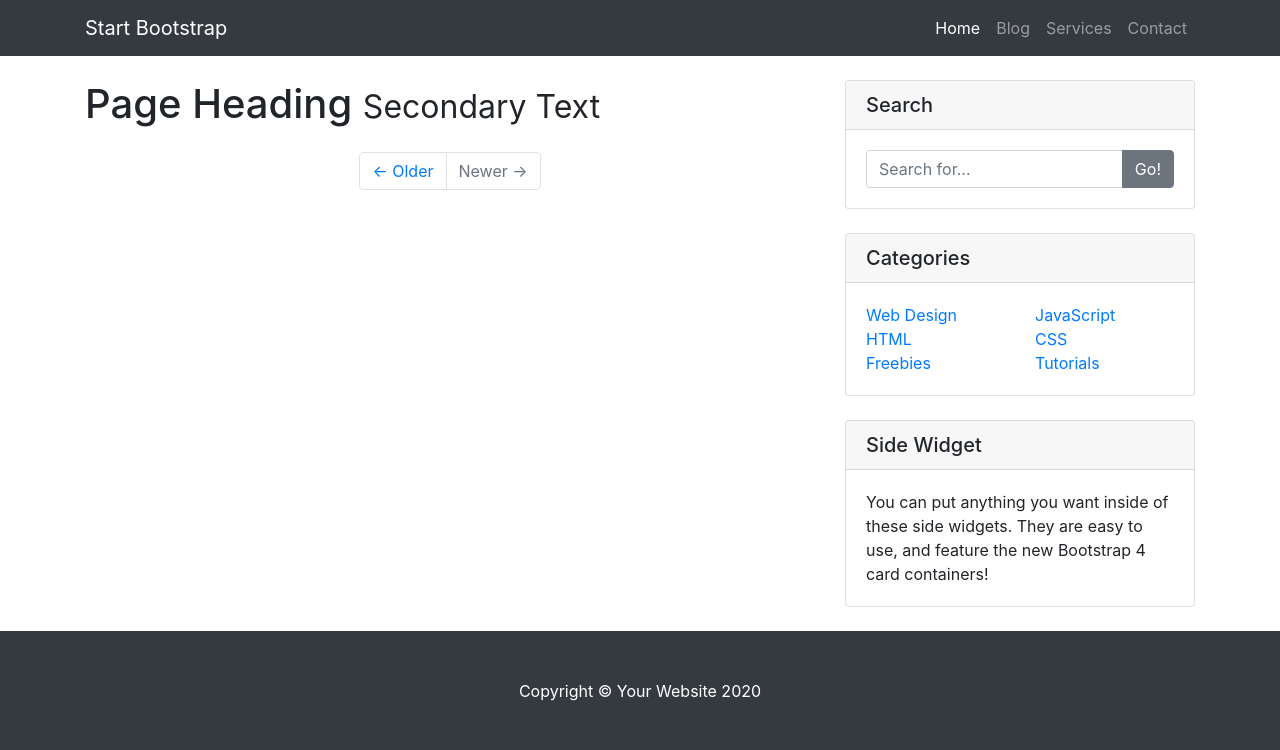
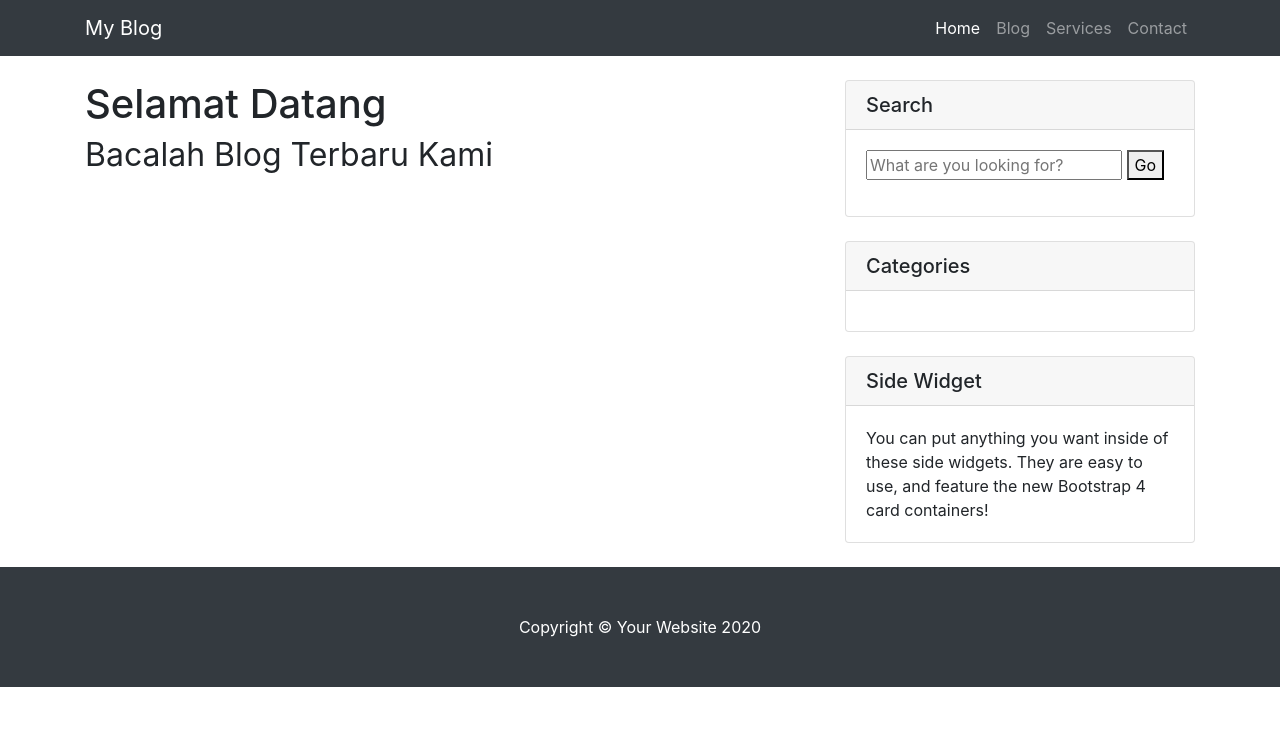
Before and after one commit to Verdyevan/blog_django, a Django app: page / in a window 1280 px wide. Shown: the top 750 px of the page. Run offline with Django 3.2, Linux system fonts and the light colour scheme; data that the repository does not hold is empty; some libraries are stand-ins or nearby versions.

Commit message:
Adding search, pagination, and do some index

```diff
--- a/blog/blog/urls.py
+++ b/blog/blog/urls.py
@@ -22,7 +22,8 @@ from myblog import views
 urlpatterns = [
     path('admin/', admin.site.urls),
     path('', views.index, name='index'),
-    path('blog/', views.blog, name='blog')
+    path('blog/<int:blog_id>/', views.blog, name='blog'),
+    path('search', views.search, name='search')
 ]
 
 urlpatterns += static(settings.STATIC_URL, document_root=settings.STATIC_ROOT)
--- a/blog/myblog/models.py
+++ b/blog/myblog/models.py
@@ -1,5 +1,6 @@
 from django.db import models
 from django.contrib.auth import get_user_model
+from django.urls import reverse
 
 User = get_user_model()
 
@@ -26,3 +27,8 @@ class Post(models.Model):
 
     def __str__(self):
         return self.title
+
+    def get_absolute_url(self):
+        return reverse('blog', kwargs={
+            'blog_id': self.id
+        })
--- /dev/null
+++ b/blog/myblog/templates/myblog/base.html
@@ -0,0 +1,21 @@
+<!DOCTYPE html>
+{% load static %}
+<html lang="en">
+
+<head>
+    {% include 'head.html' %}
+</head>
+
+<body>
+    {% include 'navbar.html' %}
+
+    {% block content %}
+
+    {% endblock content %}
+
+    {% include 'footer.html' %}
+
+    {% include 'scripts.html' %}
+</body>
+
+</html>
--- /dev/null
+++ b/blog/myblog/templates/myblog/footer.html
@@ -0,0 +1,9 @@
+{% load static %}
+
+<!-- Footer -->
+<footer class="py-5 bg-dark">
+<div class="container">
+  <p class="m-0 text-center text-white">Copyright &copy; Your Website 2020</p>
+</div>
+<!-- /.container -->
+</footer>
--- /dev/null
+++ b/blog/myblog/templates/myblog/head.html
@@ -0,0 +1,18 @@
+{% load static %}
+
+<head>
+
+  <meta charset="utf-8">
+  <meta name="viewport" content="width=device-width, initial-scale=1, shrink-to-fit=no">
+  <meta name="description" content="">
+  <meta name="author" content="">
+
+  <title>Blog Home - Start Bootstrap Template</title>
+
+  <!-- Bootstrap core CSS -->
+  <link href="{% static 'myblog/home-post/vendor/bootstrap/css/bootstrap.min.css' %}" rel="stylesheet">
+
+  <!-- Custom styles for this template -->
+  <link href="{% static 'myblog/home-post/css/blog-home.css' %}" rel="stylesheet">
+
+</head>
--- a/blog/myblog/templates/myblog/index.html
+++ b/blog/myblog/templates/myblog/index.html
@@ -1,54 +1,8 @@
-<!DOCTYPE html>
+{% extends 'base.html' %}
 {% load static %}
-<html lang="en">
-
-<head>
-
-  <meta charset="utf-8">
-  <meta name="viewport" content="width=device-width, initial-scale=1, shrink-to-fit=no">
-  <meta name="description" content="">
-  <meta name="author" content="">
-
-  <title>Blog Home - Start Bootstrap Template</title>
-
-  <!-- Bootstrap core CSS -->
-  <link href="{% static 'myblog/home-post/vendor/bootstrap/css/bootstrap.min.css' %}" rel="stylesheet">
-
-  <!-- Custom styles for this template -->
-  <link href="{% static 'myblog/home-post/css/blog-home.css' %}" rel="stylesheet">
-
-</head>
+{% block content %}
 
 <body>
-
-  <!-- Navigation -->
-  <nav class="navbar navbar-expand-lg navbar-dark bg-dark fixed-top">
-    <div class="container">
-      <a class="navbar-brand" href="#">Start Bootstrap</a>
-      <button class="navbar-toggler" type="button" data-toggle="collapse" data-target="#navbarResponsive" aria-controls="navbarResponsive" aria-expanded="false" aria-label="Toggle navigation">
-        <span class="navbar-toggler-icon"></span>
-      </button>
-      <div class="collapse navbar-collapse" id="navbarResponsive">
-        <ul class="navbar-nav ml-auto">
-          <li class="nav-item active">
-            <a class="nav-link" href="{% url 'index' %}">Home
-              <span class="sr-only">(current)</span>
-            </a>
-          </li>
-          <li class="nav-item">
-            <a class="nav-link" href="{% url 'blog' %}">Blog</a>
-          </li>
-          <li class="nav-item">
-            <a class="nav-link" href="#">Services</a>
-          </li>
-          <li class="nav-item">
-            <a class="nav-link" href="#">Contact</a>
-          </li>
-        </ul>
-      </div>
-    </div>
-  </nav>
-
   <!-- Page Content -->
   <div class="container">
 
@@ -57,18 +11,19 @@
       <!-- Blog Entries Column -->
       <div class="col-md-8">
 
-        <h1 class="my-4">Page Heading
-          <small>Secondary Text</small>
+        <h1 class="my-4">Selamat Datang
+          <br />
+          <small>Bacalah Blog Terbaru Kami</small>
         </h1>
 
-        {% for obj in object_list %}
+        {% for obj in queryset %}
         <!-- Blog Post -->
         <div class="card mb-4">
           <img class="card-img-top" src="{{obj.thumbnail.url}}" alt="Card image cap">
           <div class="card-body">
             <h2 class="card-title">{{obj.title}}</h2>
             <p class="card-text">{{obj.description}}</p>
-            <a href="#" class="btn btn-primary">Read More &rarr;</a>
+            <a href="{{obj.get_absolute_url}}" class="btn btn-primary">Read More &rarr;</a>
           </div>
           <div class="card-footer text-muted">
             Posted on {{ obj.date|timesince }} ago by
@@ -79,12 +34,16 @@
 
         <!-- Pagination -->
         <ul class="pagination justify-content-center mb-4">
+          {% if queryset.has_previous %}
           <li class="page-item">
-            <a class="page-link" href="#">&larr; Older</a>
+            <a class="page-link" href="?{{ page_request_var }}={{ queryset.previous_page_number }}">&larr; Older</a>
           </li>
-          <li class="page-item disabled">
-            <a class="page-link" href="#">Newer &rarr;</a>
+          {% endif %}
+          {% if queryset.has_next %}
+          <li class="page-item">
+            <a class="page-link" href="?{{ page_request_var }}={{ queryset.next_page_number }}">Newer &rarr;</a>
           </li>
+          {% endif %}
         </ul>
 
       </div>
@@ -96,49 +55,36 @@
         <div class="card my-4">
           <h5 class="card-header">Search</h5>
           <div class="card-body">
-            <div class="input-group">
-              <input type="text" class="form-control" placeholder="Search for...">
-              <span class="input-group-append">
-                <button class="btn btn-secondary" type="button">Go!</button>
-              </span>
+           <div class="widget search">
+            <form action="{% url 'search' %}" class="search-form">
+                <div class="form-group">
+                <input type="text" name="q" placeholder="What are you looking for?">
+                <button type="submit" class="submit">Go</button>
+                </div>
+            </form>
             </div>
           </div>
         </div>
+
 
         <!-- Categories Widget -->
         <div class="card my-4">
           <h5 class="card-header">Categories</h5>
           <div class="card-body">
             <div class="row">
+              {% for cat in obj.categories.all %}
               <div class="col-lg-6">
                 <ul class="list-unstyled mb-0">
                   <li>
-                    <a href="#">Web Design</a>
-                  </li>
-                  <li>
-                    <a href="#">HTML</a>
-                  </li>
-                  <li>
-                    <a href="#">Freebies</a>
+                    <a href="#">{{ cat }}</a>
                   </li>
                 </ul>
               </div>
-              <div class="col-lg-6">
-                <ul class="list-unstyled mb-0">
-                  <li>
-                    <a href="#">JavaScript</a>
-                  </li>
-                  <li>
-                    <a href="#">CSS</a>
-                  </li>
-                  <li>
-                    <a href="#">Tutorials</a>
-                  </li>
-                </ul>
-              </div>
+              {% endfor %}
             </div>
           </div>
         </div>
+
 
         <!-- Side Widget -->
         <div class="card my-4">
@@ -147,7 +93,6 @@
             You can put anything you want inside of these side widgets. They are easy to use, and feature the new Bootstrap 4 card containers!
           </div>
         </div>
-
       </div>
 
     </div>
@@ -155,19 +100,6 @@
 
   </div>
   <!-- /.container -->
-
-  <!-- Footer -->
-  <footer class="py-5 bg-dark">
-    <div class="container">
-      <p class="m-0 text-center text-white">Copyright &copy; Your Website 2020</p>
-    </div>
-    <!-- /.container -->
-  </footer>
-
-  <!-- Bootstrap core JavaScript -->
-  <script src="{% static 'myblog/home-post/vendor/jquery/jquery.min.js' %}"></script>
-  <script src="{% static 'myblog/home-post/vendor/bootstrap/js/bootstrap.bundle.min.js' %}"></script>
-
 </body>
 
-</html>
+{% endblock content %}
--- /dev/null
+++ b/blog/myblog/templates/myblog/navbar.html
@@ -0,0 +1,29 @@
+{% load static %}
+
+<!-- Navigation -->
+<nav class="navbar navbar-expand-lg navbar-dark bg-dark fixed-top">
+<div class="container">
+  <a class="navbar-brand" href="{% url 'index' %}">My Blog</a>
+  <button class="navbar-toggler" type="button" data-toggle="collapse" data-target="#navbarResponsive" aria-controls="navbarResponsive" aria-expanded="false" aria-label="Toggle navigation">
+    <span class="navbar-toggler-icon"></span>
+  </button>
+  <div class="collapse navbar-collapse" id="navbarResponsive">
+    <ul class="navbar-nav ml-auto">
+      <li class="nav-item active">
+        <a class="nav-link" href="{% url 'index' %}">Home
+          <span class="sr-only">(current)</span>
+        </a>
+      </li>
+      <li class="nav-item">
+        <a class="nav-link" href="#">Blog</a>
+      </li>
+      <li class="nav-item">
+        <a class="nav-link" href="#">Services</a>
+      </li>
+      <li class="nav-item">
+        <a class="nav-link" href="#">Contact</a>
+      </li>
+    </ul>
+  </div>
+</div>
+</nav>
--- /dev/null
+++ b/blog/myblog/templates/myblog/scripts.html
@@ -0,0 +1,5 @@
+{% load static %}
+
+<!-- Bootstrap core JavaScript -->
+<script src="{% static 'myblog/home-post/vendor/jquery/jquery.min.js' %}"></script>
+<script src="{% static 'myblog/home-post/vendor/bootstrap/js/bootstrap.bundle.min.js' %}"></script>
--- a/blog/myblog/views.py
+++ b/blog/myblog/views.py
@@ -1,14 +1,40 @@
 from django.shortcuts import render
 from .models import Post
+from django.core.paginator import Paginator, EmptyPage, PageNotAnInteger
+from django.db.models import Q
+
+def search(request):
+    queryset = Post.objects.all()
+    query = request.GET.get('q')
+    if query:
+        queryset = queryset.filter(
+            Q(title__icontains=query) |
+            Q(description__icontains=query)
+        ).distinct()
+    context = {
+        'queryset': queryset
+    }
+    return render(request, 'search_results.html', context)
 
 #1
 def index(request):
-    queryset = Post.objects.filter(featured=True)
+    queryset = Post.objects.all()
+    paginator = Paginator(queryset, 2)
+    page_request_var = 'page'
+    page = request.GET.get(page_request_var)
+    try:
+        paginated_queryset = paginator.page(page)
+    except PageNotAnInteger:
+        paginated_queryset = paginator.page(1)
+    except EmptyPage:
+        paginated_queryset = paginator.page(paginator.num_pages)
+
     context = {
-        'object_list': queryset
+        'queryset': paginated_queryset,
+        'page_request_var': page_request_var
     }
     return render(request, 'index.html', context)
 
 #1
-def blog(request):
+def blog(request, blog_id):
     return render(request, 'blog.html')
```
Also changed, not shown: blog/myblog/templates/myblog/blog.html (+3 -49 lines), blog/myblog/templates/myblog/search_results.html (added, +27 -0 lines).
